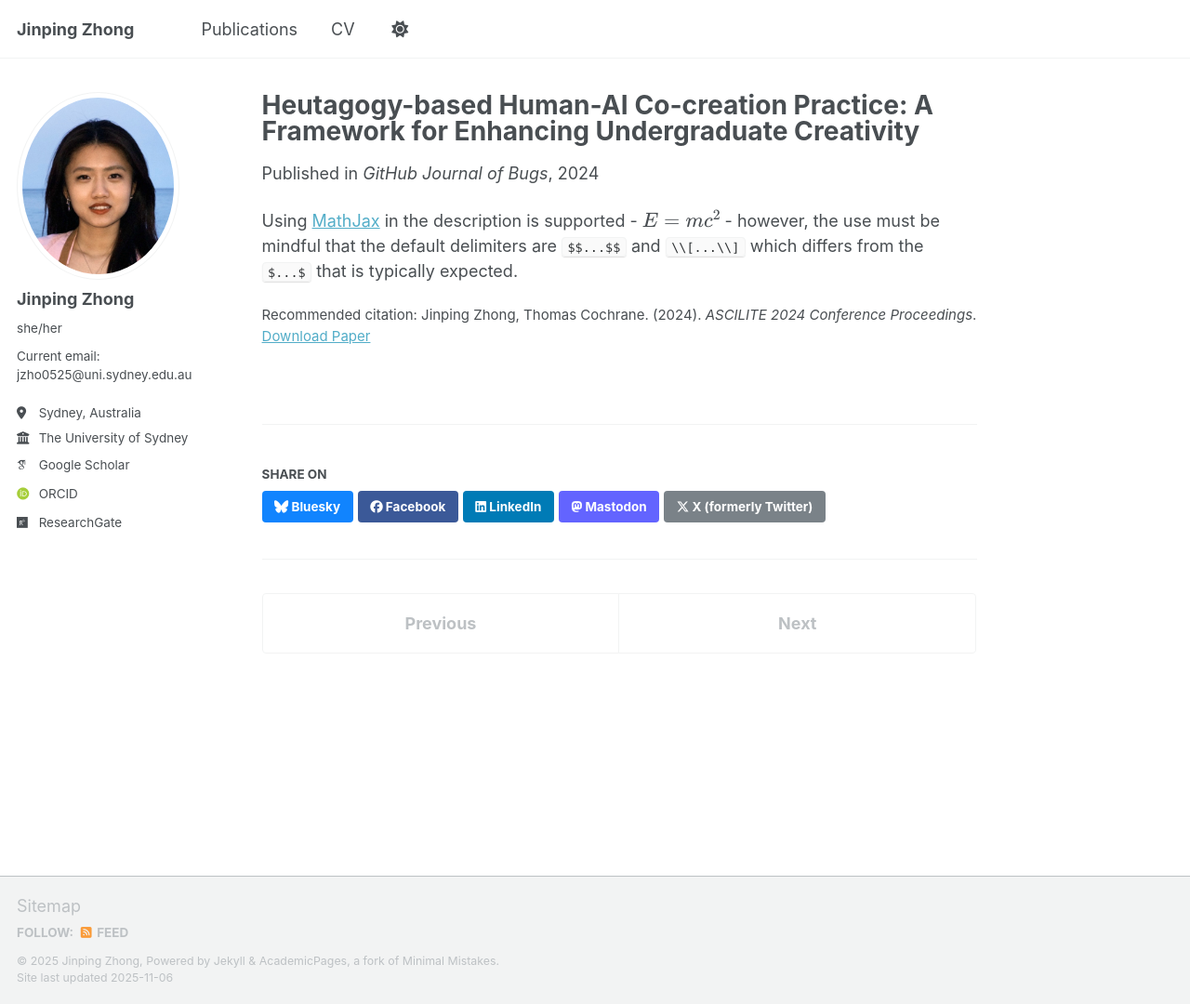
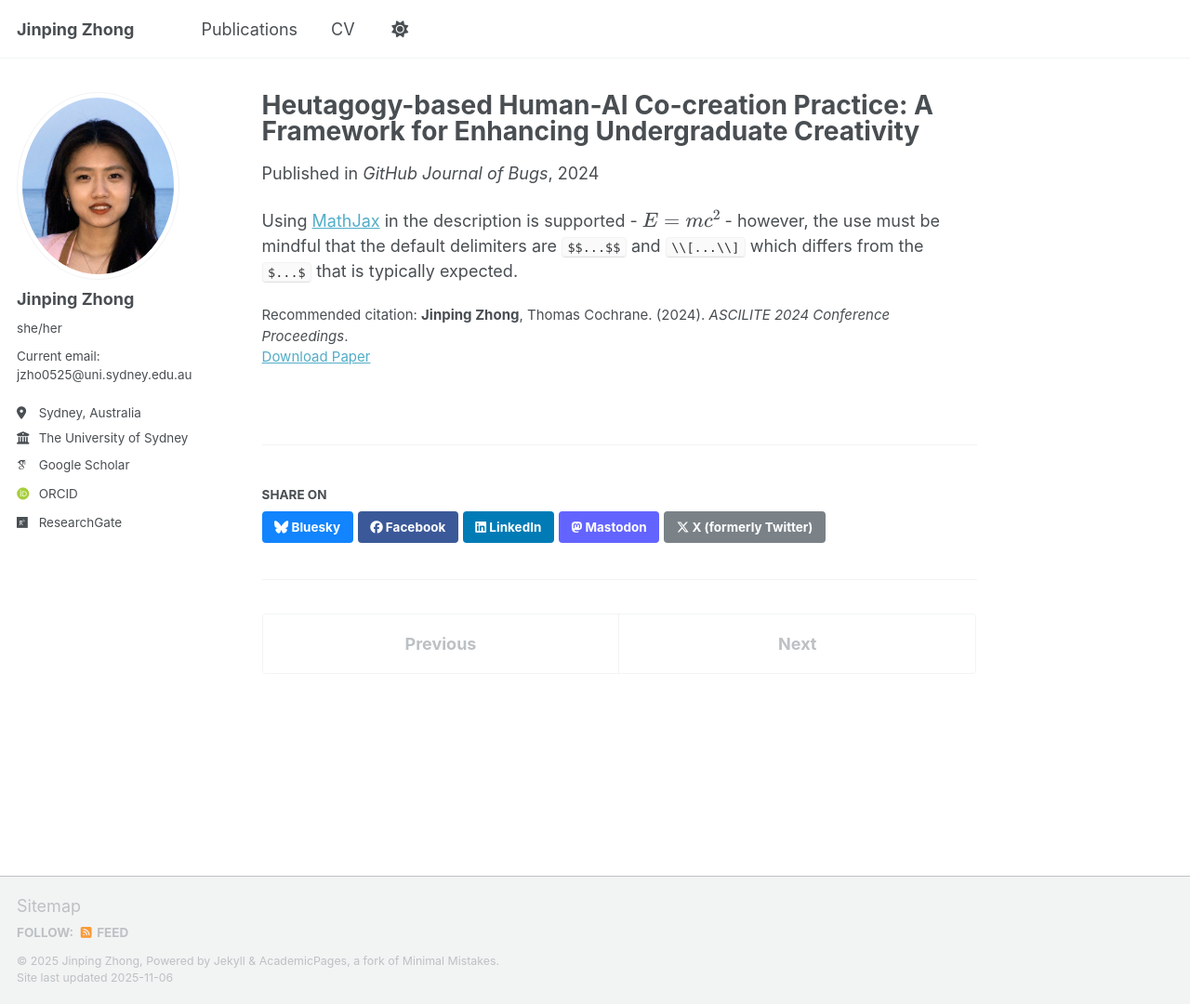
Before and after one commit to kimpink98/jp-zhong, a Jekyll site: the page built from _publications/2024-11-23-Heutagogy-based.md, in a window 1280 px wide and 1080 px high. Shown: the whole window at 93% size. Built offline with Jekyll 4.4.1, drawn with Linux system fonts in a browser that asks for light colours; some web fonts are replaced; a script that is not in the unit is left out.

```diff
--- a/_publications/2024-11-23-Heutagogy-based.md
+++ b/_publications/2024-11-23-Heutagogy-based.md
@@ -7,7 +7,7 @@ excerpt: 'Recent research has begun to view AI as an independent collaborator an
 date: 2024-11-23
 venue: 'GitHub Journal of Bugs'
 paperurl: 'https://publications.ascilite.org/index.php/APUB/article/view/1083'
-citation: 'Jinping Zhong, Thomas Cochrane. (2024). <i>ASCILITE 2024 Conference Proceedings</i>.'
+citation: '<b>Jinping Zhong</b>, Thomas Cochrane. (2024). <i>ASCILITE 2024 Conference Proceedings</i>.'
 ---
 
 Using [MathJax](https://www.mathjax.org/) in the description is supported - $$E=mc^2$$ - however, the use must be mindful that the default delimiters are `$$...$$` and `\\[...\\]` which differs from the `$...$` that is typically expected.
```
